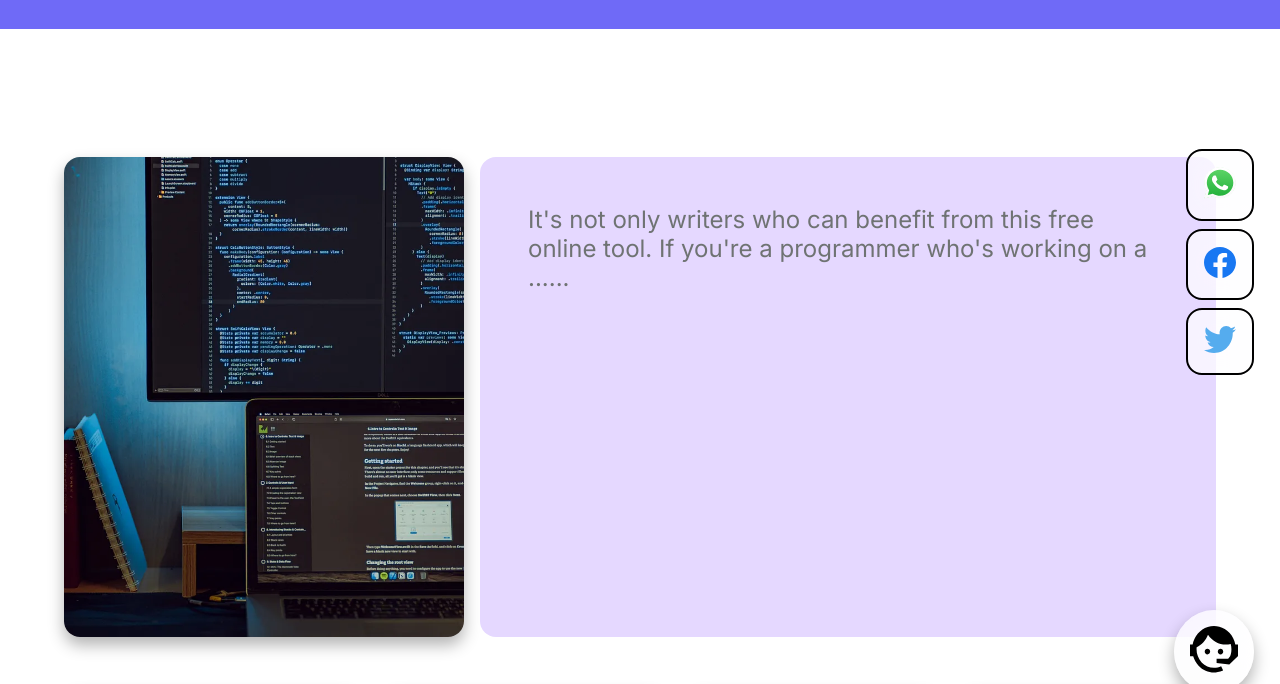
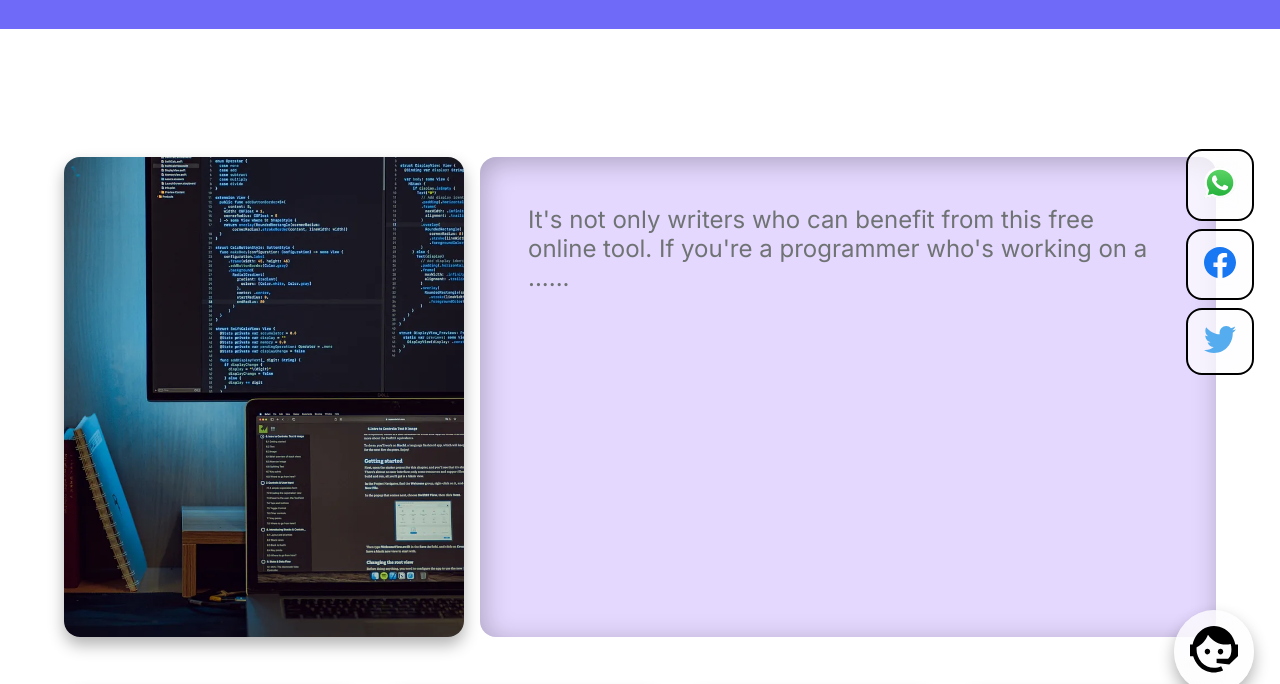
Before and after one commit to isnik09/cuvette-dappr, a plain HTML site: page index.html in a window 1280 px wide. Shown: the part 91-775 px from the top of the page. Drawn offline with Linux system fonts and the light colour scheme; a web font is replaced by a local one.

Commit message:
added inset shadow

```diff
--- a/css/styles.css
+++ b/css/styles.css
@@ -136,6 +136,7 @@ input :focus {
   -o-border-radius: 1rem;
 }
 .things {
+  box-shadow: 3px 5px 27px 0px #00000040 inset;
   height: 30rem;
   flex-grow: 1;
   background-color: #e5d8ff;
```
